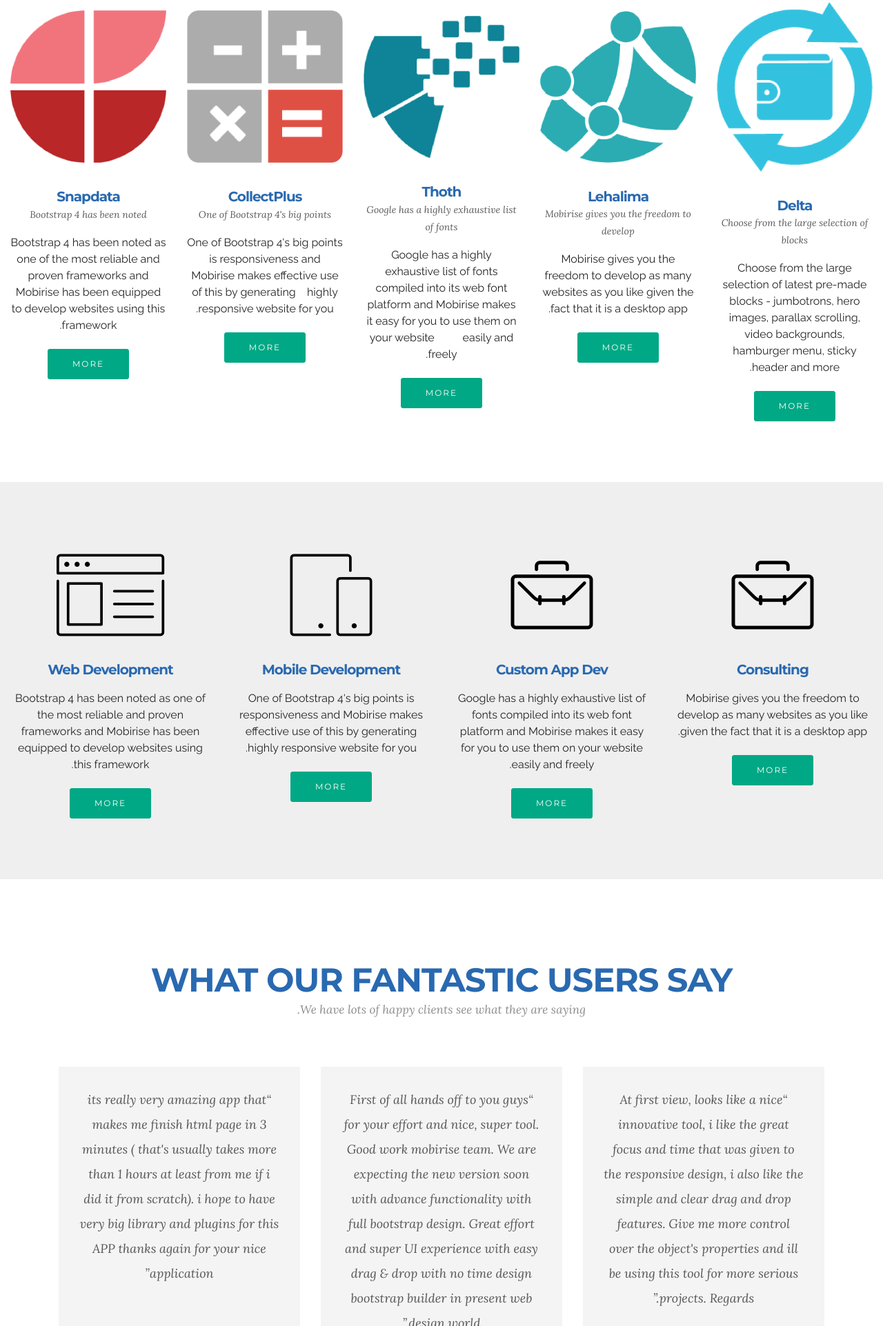
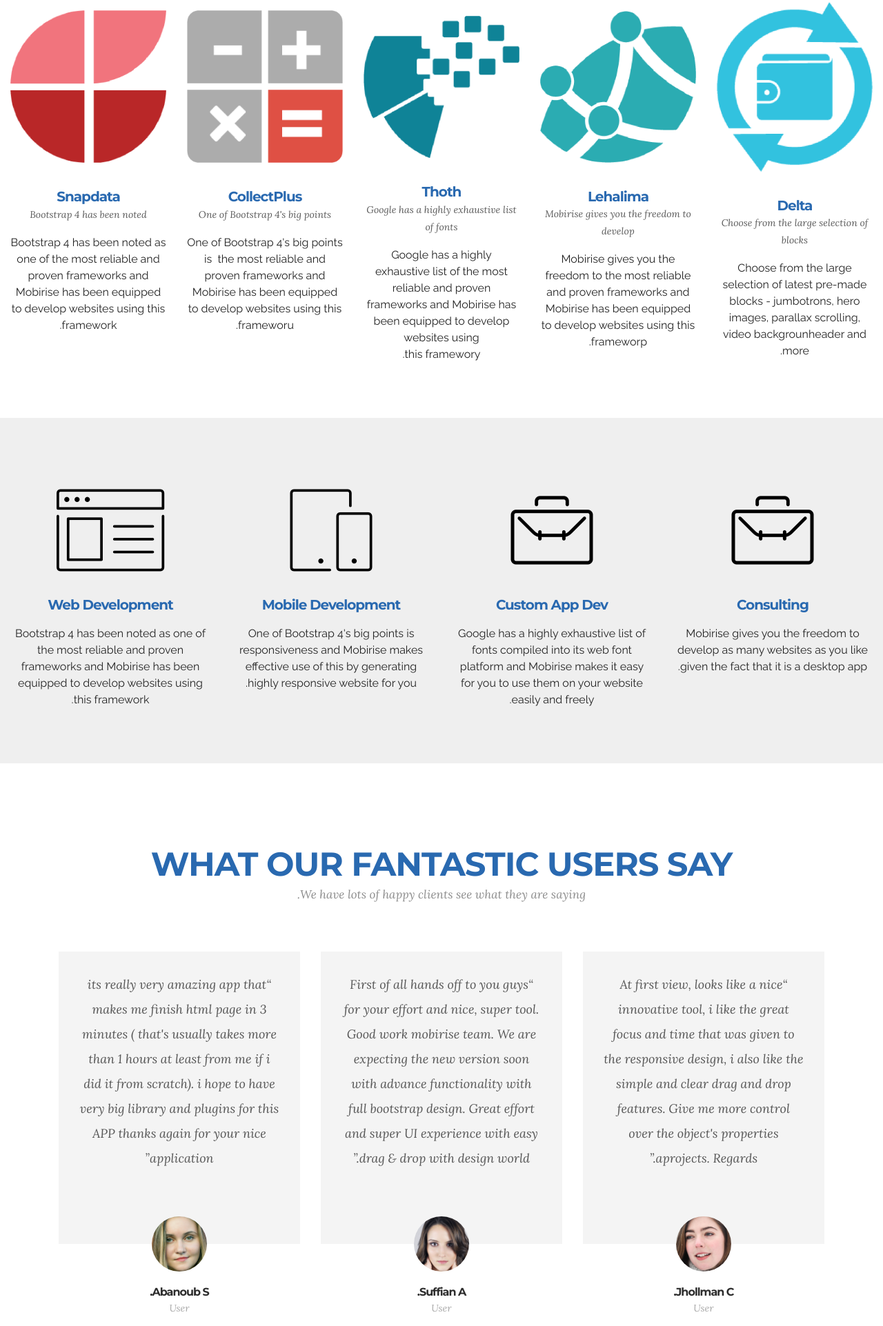
Before and after one commit to oscarkaaya/HGWebsite, a plain HTML site: page index.html in a window 1280 px wide. Shown: the part 877-2800 px from the top of the page at 69% size. Drawn offline with nearby package versions, Linux system fonts and the light colour scheme; files whose address does not match are found by name.

Commit message:
create github pages

```diff
--- a/index.html
+++ b/index.html
@@ -60,7 +60,7 @@
 
 </section>
 
-<section class="engine"><a rel="external" href="https://mobirise.com">https://mobirise.com/</a></section><section class="mbr-section mbr-section-hero mbr-section-full header2 mbr-parallax-background mbr-after-navbar" id="header2-2" style="background-image: url(assets/images/mbr-2000x1333.jpg);">
+<section class="engine"><a rel="external" href="https://mobirise.com">mobirise.com</a></section><section class="mbr-section mbr-section-hero mbr-section-full header2 mbr-parallax-background mbr-after-navbar" id="header2-2" style="background-image: url(assets/images/mbr-2000x1333.jpg);">
 
     <div class="mbr-overlay" style="opacity: 0.3; background-color: rgb(0, 0, 0);">
     </div>
@@ -114,7 +114,7 @@
                     <h4 class="card-title">Snapdata</h4>
                     <h5 class="card-subtitle">Bootstrap 4 has been noted</h5>
                     <p class="card-text">Bootstrap 4 has been noted as one of the most reliable and proven frameworks and Mobirise has been equipped to develop websites using this framework.</p>
-                    <div class="card-btn"><a href="page1.html" class="btn btn-success">MORE</a></div>
+
                     </div>
                 </div>
             </div>
@@ -126,8 +126,8 @@
                     <div class="card-block">
                         <h4 class="card-title">CollectPlus</h4>
                         <h5 class="card-subtitle">One of Bootstrap 4's big points</h5>
-                        <p class="card-text">One of Bootstrap 4's big points is responsiveness and Mobirise makes effective use of this by generating&nbsp; &nbsp; highly responsive website for you.</p>
-                        <div class="card-btn"><a href="page2.html" class="btn btn-success">MORE</a></div>
+                        <p class="card-text">One of Bootstrap 4's big points is&nbsp; the most reliable and proven frameworks and Mobirise has been equipped to develop websites using this frameworu.</p>
+
                     </div>
                 </div>
             </div>
@@ -139,8 +139,8 @@
                     <div class="card-block">
                         <h4 class="card-title">Thoth</h4>
                         <h5 class="card-subtitle">Google has a highly exhaustive list of fonts</h5>
-                        <p class="card-text">Google has a highly exhaustive list of fonts compiled into its web font platform and Mobirise makes it easy for you to use them on your website &nbsp; &nbsp; &nbsp; &nbsp; &nbsp;easily and freely.</p>
-                        <div class="card-btn"><a href="page3.html" class="btn btn-success">MORE</a></div>
+                        <p class="card-text">Google has a highly exhaustive list of the most reliable and proven frameworks and Mobirise has been equipped to develop websites using <br>this framewory.</p>
+
                     </div>
                 </div>
             </div>
@@ -152,8 +152,8 @@
                     <div class="card-block">
                         <h4 class="card-title">Lehalima</h4>
                         <h5 class="card-subtitle">Mobirise gives you the freedom to develop</h5>
-                        <p class="card-text">Mobirise gives you the freedom to develop as many websites as you like given the fact that it is a desktop app.</p>
-                        <div class="card-btn"><a href="page4.html" class="btn btn-success">MORE</a></div>
+                        <p class="card-text">Mobirise gives you the freedom to the most reliable and proven frameworks and Mobirise has been equipped to develop websites using this frameworp.</p>
+
                     </div>
                 </div>
             </div>
@@ -165,8 +165,8 @@
                     <div class="card-block">
                         <h4 class="card-title">Delta</h4>
                         <h5 class="card-subtitle">Choose from the large selection of blocks</h5>
-                        <p class="card-text">Choose from the large selection of latest pre-made blocks - jumbotrons, hero images, parallax scrolling, video backgrounds, hamburger menu, sticky header and more.</p>
-                        <div class="card-btn"><a href="page5.html" class="btn btn-success">MORE</a></div>
+                        <p class="card-text">Choose from the large selection of latest pre-made blocks - jumbotrons, hero images, parallax scrolling, video backgrounheader and more.</p>
+
                     </div>
                 </div>
             </div>
@@ -188,7 +188,7 @@
                     <h4 class="card-title">Web Development</h4>
 
                     <p class="card-text">Bootstrap 4 has been noted as one of the most reliable and proven frameworks and Mobirise has been equipped to develop websites using this framework.</p>
-                    <div class="card-btn"><a href="page1.html" class="btn btn-success">MORE</a></div>
+
                     </div>
                 </div>
             </div>
@@ -201,7 +201,7 @@
                         <h4 class="card-title">Mobile Development</h4>
 
                         <p class="card-text">One of Bootstrap 4's big points is responsiveness and Mobirise makes effective use of this by generating highly responsive website for you.</p>
-                        <div class="card-btn"><a href="page2.html" class="btn btn-success">MORE</a></div>
+
                     </div>
                 </div>
             </div>
@@ -214,7 +214,7 @@
                         <h4 class="card-title">Custom App Dev</h4>
 
                         <p class="card-text">Google has a highly exhaustive list of fonts compiled into its web font platform and Mobirise makes it easy for you to use them on your website easily and freely.</p>
-                        <div class="card-btn"><a href="page3.html" class="btn btn-success">MORE</a></div>
+
                     </div>
                 </div>
             </div>
@@ -227,7 +227,7 @@
                         <h4 class="card-title">Consulting</h4>
 
                         <p class="card-text">Mobirise gives you the freedom to develop as many websites as you like given the fact that it is a desktop app.</p>
-                        <div class="card-btn"><a href="page4.html" class="btn btn-success">MORE</a></div>
+
                     </div>
                 </div>
             </div>
@@ -270,7 +270,7 @@
                 </div><div class="col-xs-12 col-lg-4">
 
                     <div class="mbr-testimonial card mbr-testimonial-lg">
-                        <div class="card-block"><p>“First of all hands off to you guys for your effort and nice, super tool. Good work mobirise team. We are expecting the new version soon with advance functionality with full bootstrap design. Great effort and super UI experience with easy drag &amp; drop with no time design bootstrap builder in present web design world.”</p></div>
+                        <div class="card-block"><p>“First of all hands off to you guys for your effort and nice, super tool. Good work mobirise team. We are expecting the new version soon with advance functionality with full bootstrap design. Great effort and super UI experience with easy drag &amp; drop with design world.”</p></div>
                         <div class="mbr-author card-footer">
                             <div class="mbr-author-img"><img src="assets/images/face1.jpg" class="img-circle"></div>
                             <div class="mbr-author-name">Suffian A.</div>
@@ -280,7 +280,7 @@
                 </div><div class="col-xs-12 col-lg-4">
 
                     <div class="mbr-testimonial card mbr-testimonial-lg">
-                        <div class="card-block"><p>“At first view, looks like a nice innovative tool, i like the great focus and time that was given to the responsive design, i also like the simple and clear drag and drop features. Give me more control over the object's properties and ill be using this tool for more serious projects. Regards.”</p></div>
+                        <div class="card-block"><p>“At first view, looks like a nice innovative tool, i like the great focus and time that was given to the responsive design, i also like the simple and clear drag and drop features. Give me more control over the object's properties aprojects. Regards.”</p></div>
                         <div class="mbr-author card-footer">
                             <div class="mbr-author-img"><img src="assets/images/face2.jpg" class="img-circle"></div>
                             <div class="mbr-author-name">Jhollman C.</div>
@@ -339,7 +339,7 @@
 
                     <form action="https://mobirise.com/" method="post" data-form-title="CONTACT FORM">
 
-                        <input type="hidden" value="B2XtJ7Y3khoGoFdcJ4/qLRngTryV9/9htXcpo69+BeGIB94nWe6vhd7zhXGJi4IVFgyJgmg21gepXHj6CQZ/RkqIFW+jElQbInRryWbHzZqzKzvS+AZcuryPdzhXY2fm" data-form-email="true">
+                        <input type="hidden" value="QCTn0g+zFoSXOYFUhBHYE6TwrlOM5ltFYZYmDbPwn1tbX3k2W7uCKAAidqbD18RVDgdYGqcPYaGCt1ag5CzMemL5HBa4CdnH7Z/G/Tg2cxVareKp0aKGVsIcztewkl9S" data-form-email="true">
 
                         <div class="row row-sm-offset">
 
```
Also changed, not shown: page1.html (+1 -1 lines), page2.html (+1 -1 lines), page3.html (+1 -1 lines), page4.html (+1 -1 lines), page5.html (+1 -1 lines), 1 other file.
